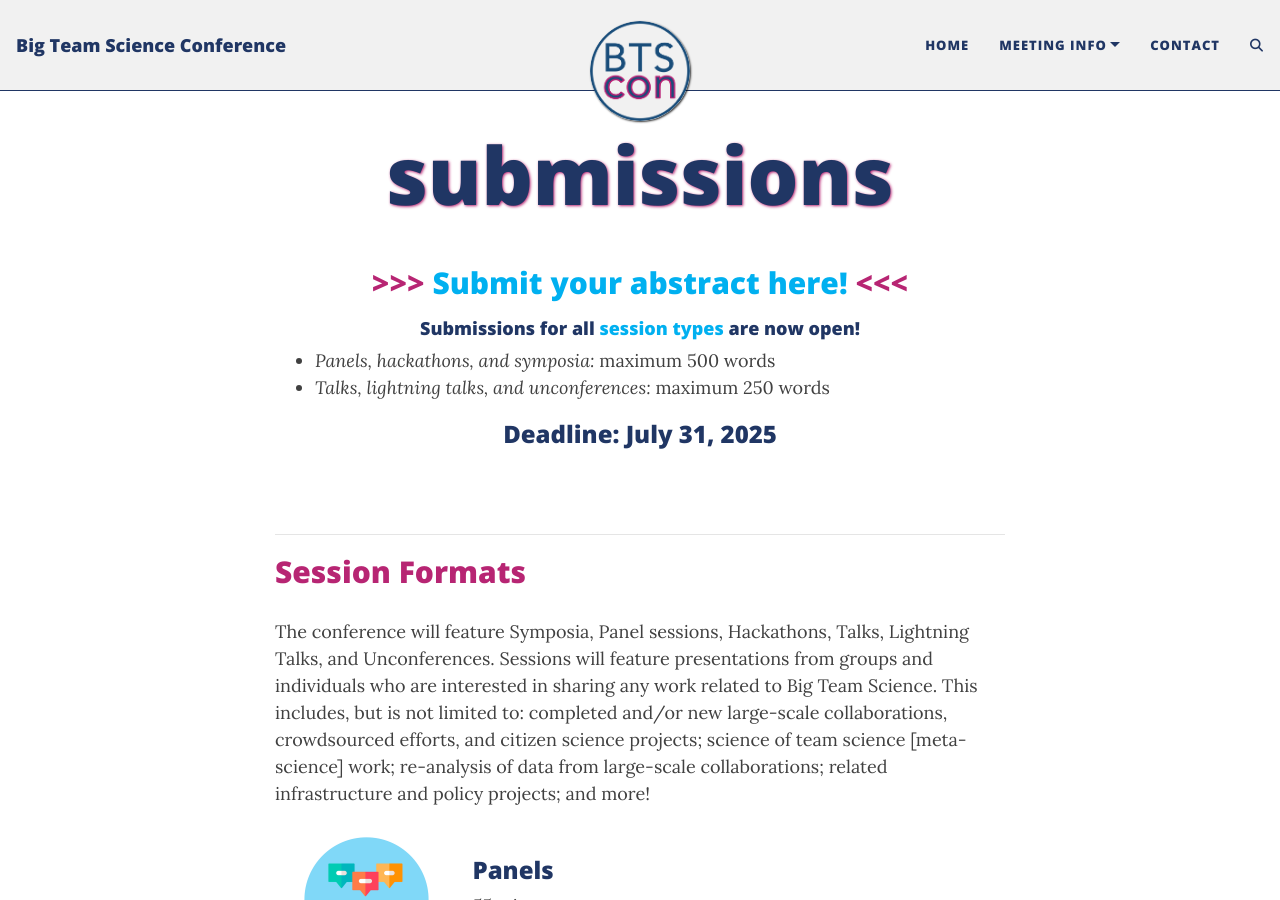
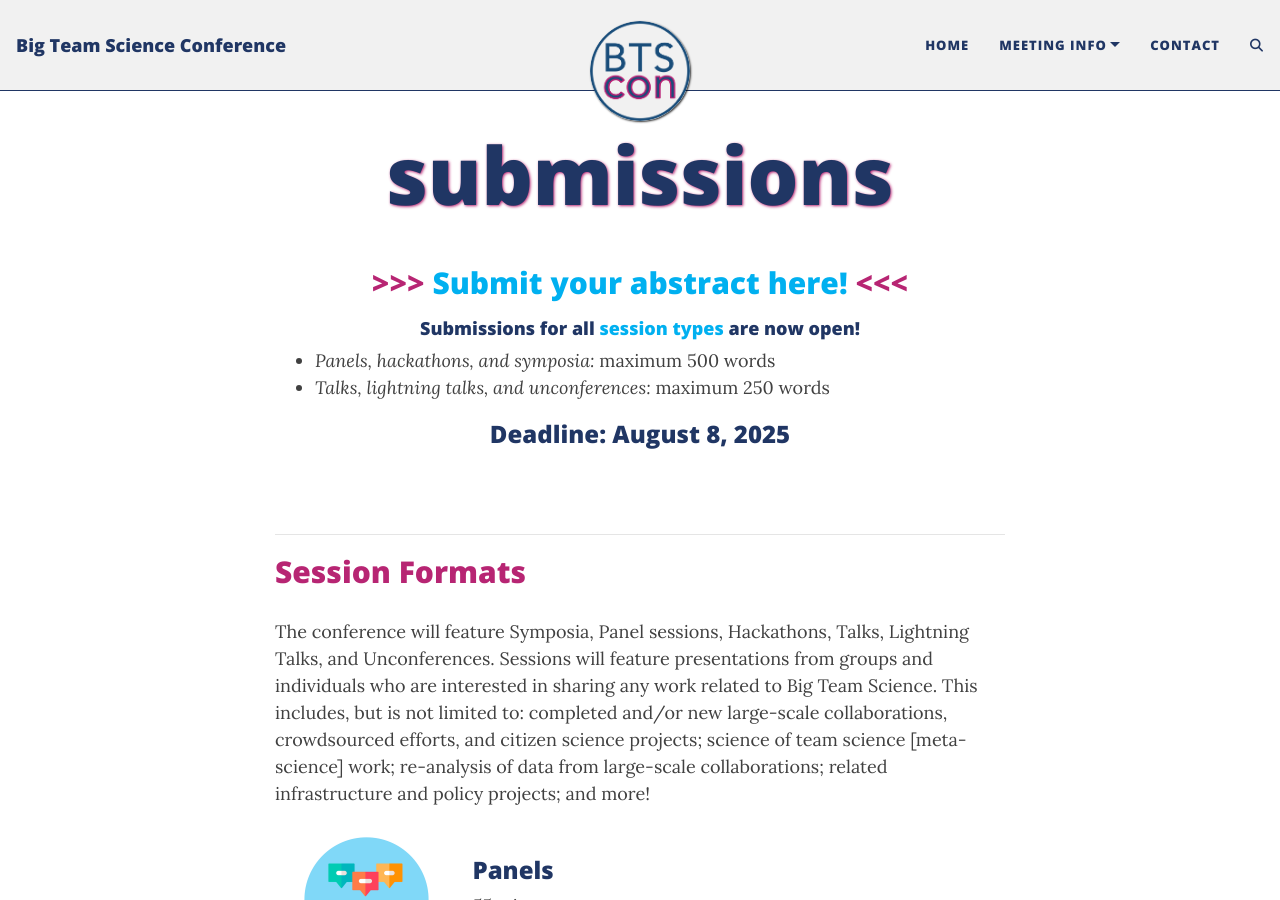
Before and after one commit to bigteamscienceconference/bigteamscienceconference.github.io, a Jekyll site: the page built from submissions.md, in a window 1280 px wide and 900 px high. Built offline with Jekyll 4.4.1, drawn with Linux system fonts in a browser that asks for light colours; comment, search, counter and statistics services are not loaded.

Commit message:
Update submissions.md

```diff
--- a/submissions.md
+++ b/submissions.md
@@ -13,7 +13,7 @@ title: submissions
 * *Talks, lightning talks, and unconferences:* maximum 250 words
 
 
-<h3 align="center">Deadline: July 31, 2025</h3>
+<h3 align="center">Deadline: August 8, 2025</h3>
 
 
 <br>
```
